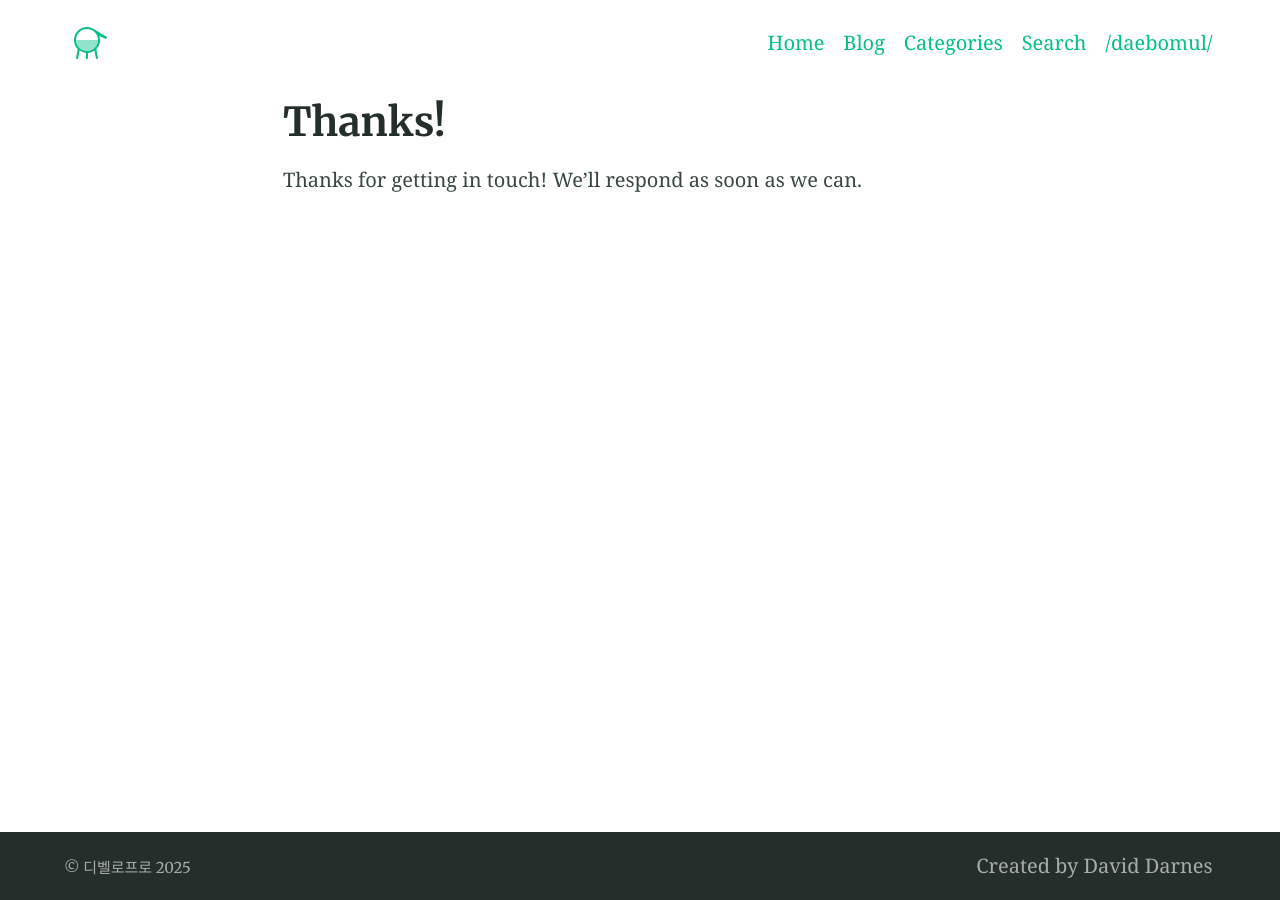
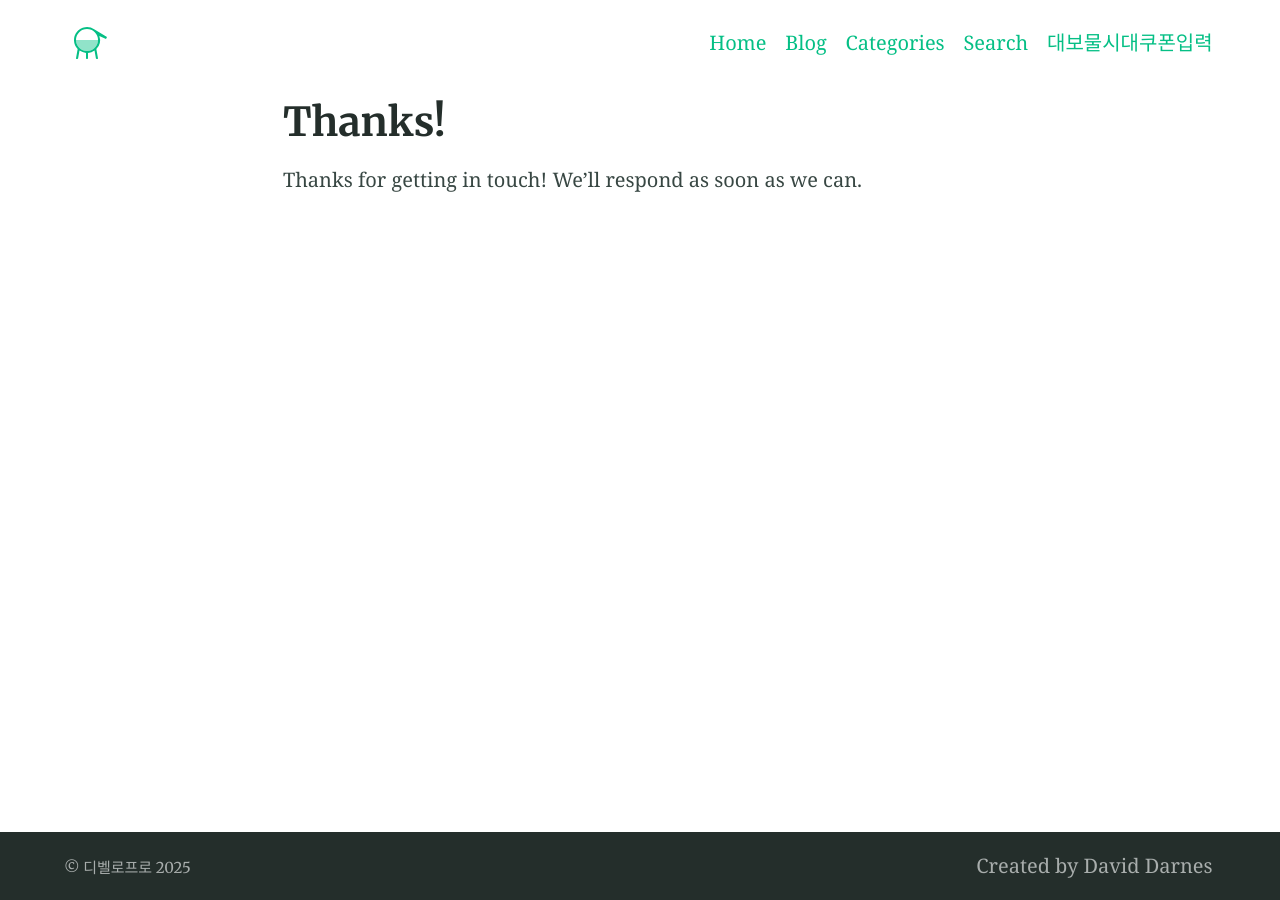
Before and after one commit to aoperat/aoperat.github.io, a Jekyll site: the page built from thanks.md, in a window 1280 px wide. Built offline with Jekyll 4.4.1, drawn with Linux system fonts in a browser that asks for light colours.

Commit message:
사이트 네비게이션 업데이트: 대보물시대 쿠폰 입력 제목 변경

```diff
--- a/_config.yml
+++ b/_config.yml
@@ -126,7 +126,7 @@ navigation_header:
   url: /categories/
 - title: Search
   url: /search/
-- title: /daebomul/
+- title: 대보물시대쿠폰입력
   url: https://aoperat.github.io/daebomul
 
 navigation_footer:
```
